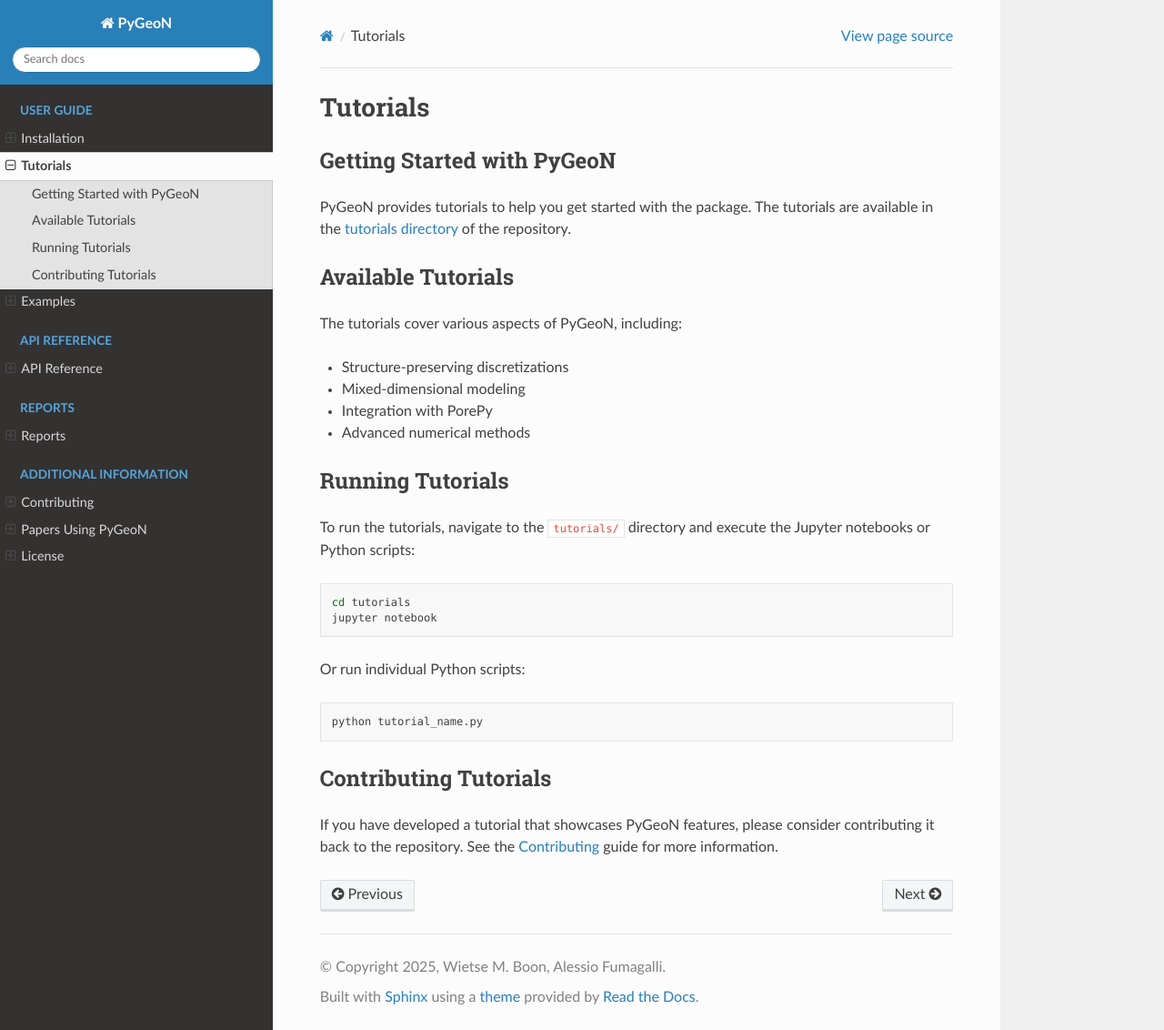
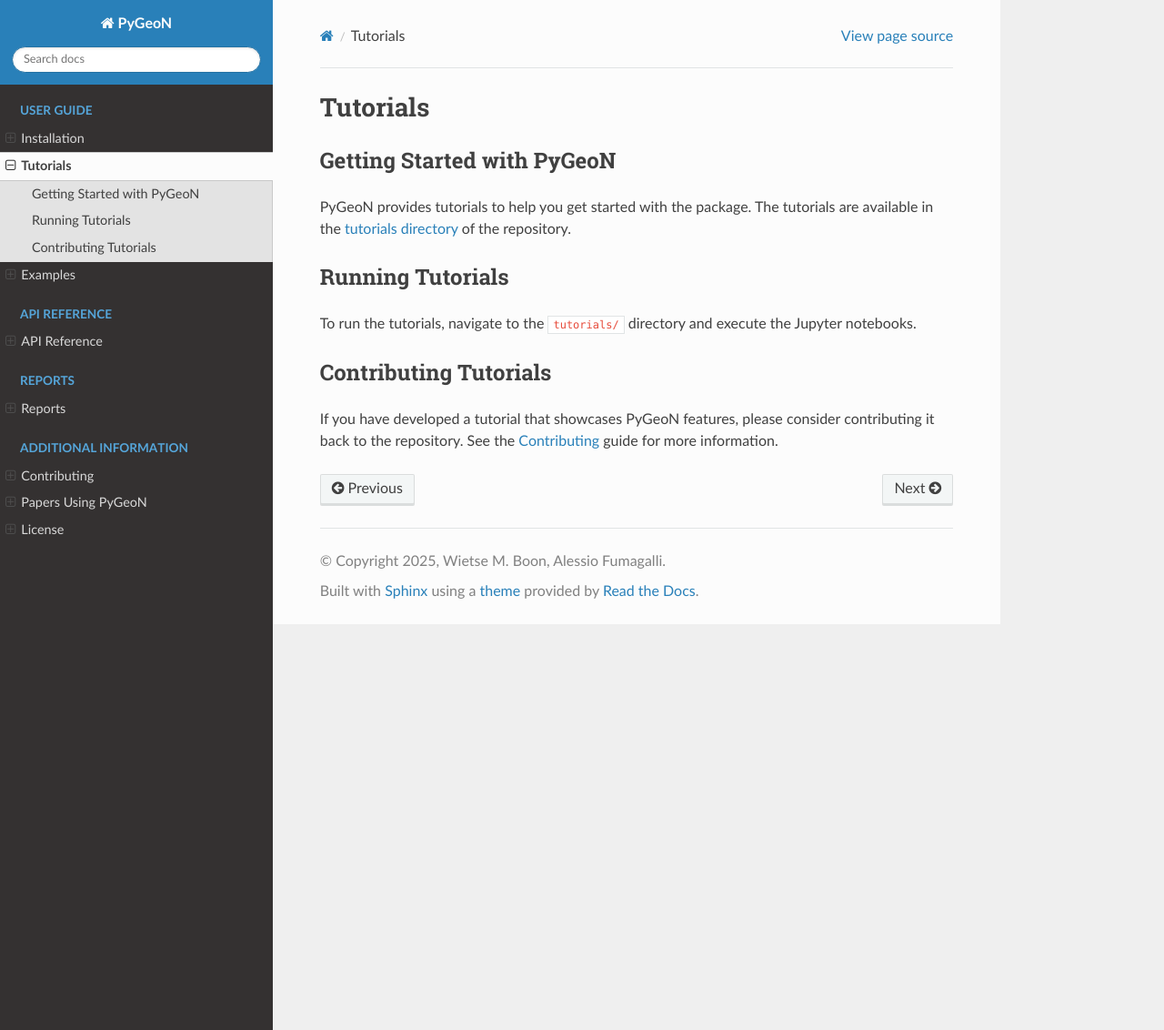
Before and after one commit to compgeo-mox/pygeon, a Sphinx documentation site: the page built from docs/tutorials.rst, in a window 1280 px wide and 1132 px high. Shown: the whole window at 91% size. Built offline with Sphinx 7.4.7 and the Read the Docs theme 3.1.0, drawn with Linux system fonts in a browser that asks for light colours; pages that are not in the unit, such as notebooks, are missing from menus.

Commit message:
Update tutorials documentation (#278)
Removed outdated tutorial topics and simplified instructions for running tutorials.

```diff
--- a/docs/tutorials.rst
+++ b/docs/tutorials.rst
@@ -6,31 +6,10 @@ Getting Started with PyGeoN
 
 PyGeoN provides tutorials to help you get started with the package. The tutorials are available in the `tutorials directory <https://github.com/compgeo-mox/pygeon/tree/main/tutorials>`_ of the repository.
 
-Available Tutorials
--------------------
-
-The tutorials cover various aspects of PyGeoN, including:
-
-* Structure-preserving discretizations
-* Mixed-dimensional modeling
-* Integration with PorePy
-* Advanced numerical methods
-
 Running Tutorials
 -----------------
 
-To run the tutorials, navigate to the ``tutorials/`` directory and execute the Jupyter notebooks or Python scripts:
-
-.. code-block:: bash
-
-   cd tutorials
-   jupyter notebook
-
-Or run individual Python scripts:
-
-.. code-block:: bash
-
-   python tutorial_name.py
+To run the tutorials, navigate to the ``tutorials/`` directory and execute the Jupyter notebooks.
 
 Contributing Tutorials
 ----------------------
```
